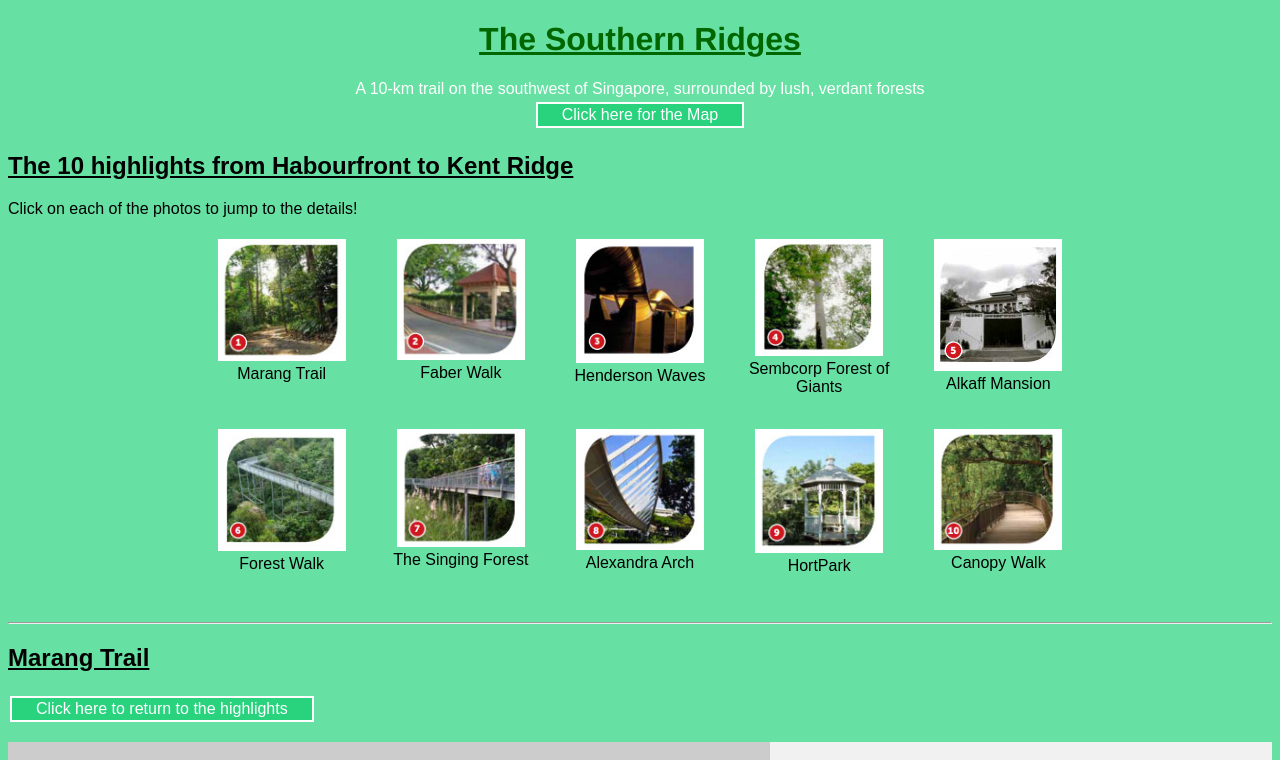
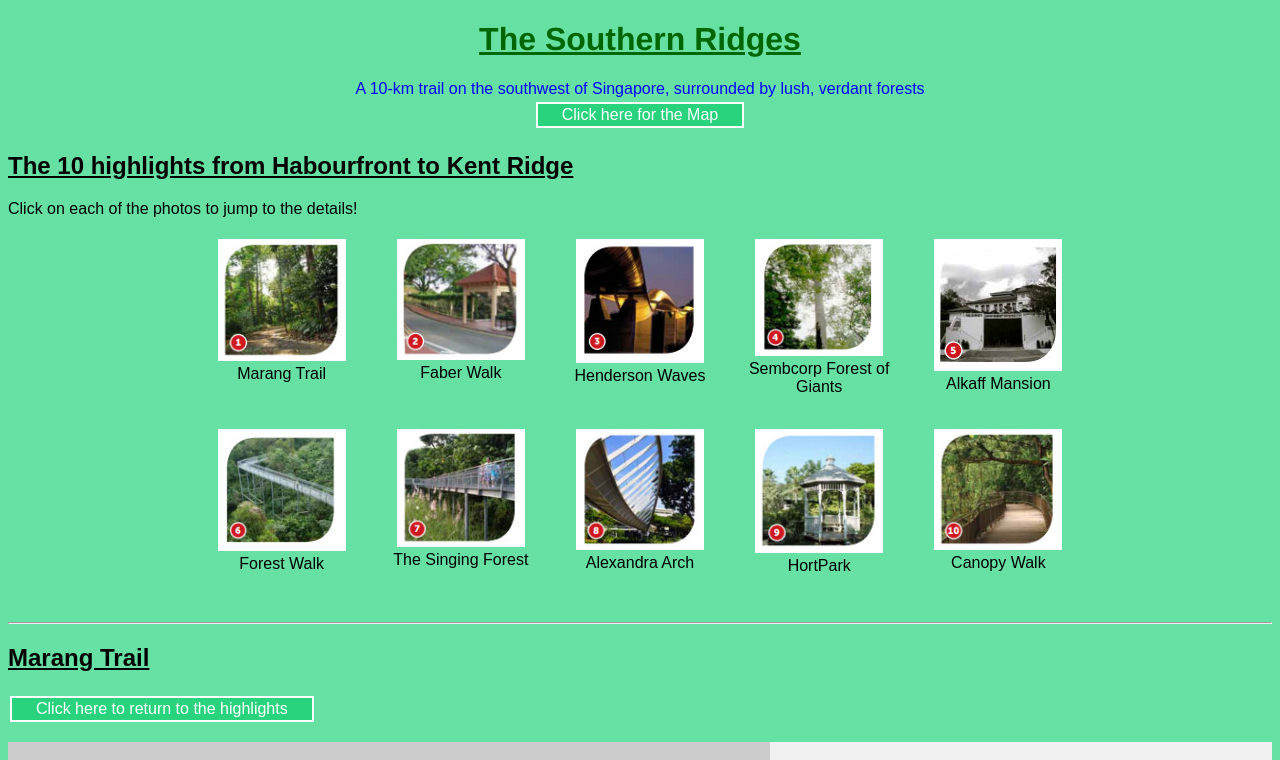
Before and after one commit to thamcy/assignment1, a plain HTML site: page index.html in a window 1280 px wide. Shown: the top 760 px of the page. Drawn offline with Linux system fonts and the light colour scheme.

Commit message:
Update index.html

```diff
--- a/index.html
+++ b/index.html
@@ -16,7 +16,7 @@
 
 <div id="header">
 	<h1> <u>The Southern Ridges</u> </h1>
-	<p style="text-align:center; color:white">
+	<p style="text-align:center; color:blue">
 	A 10-km trail on the southwest of Singapore, surrounded by lush, verdant forests
 	<br><a class="button" href="#map">Click here for the Map</a>
 	</p>
```
